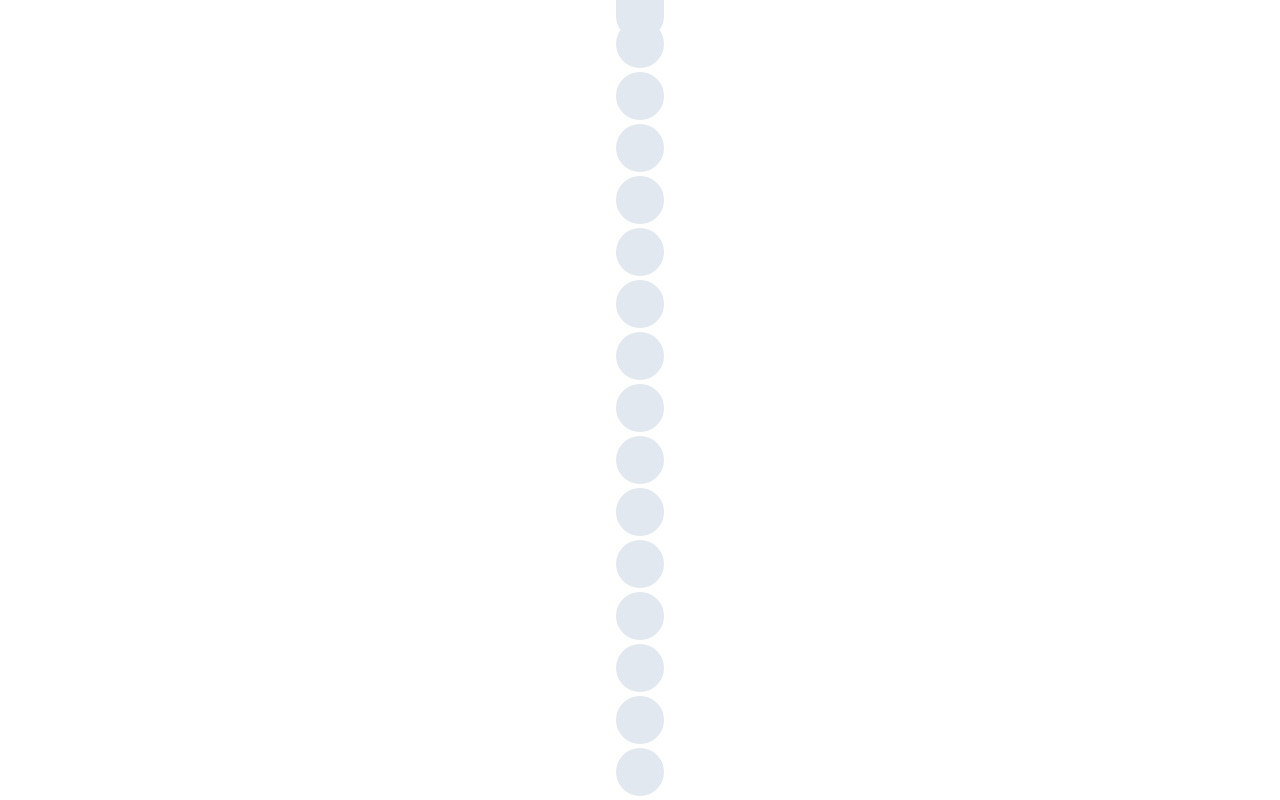
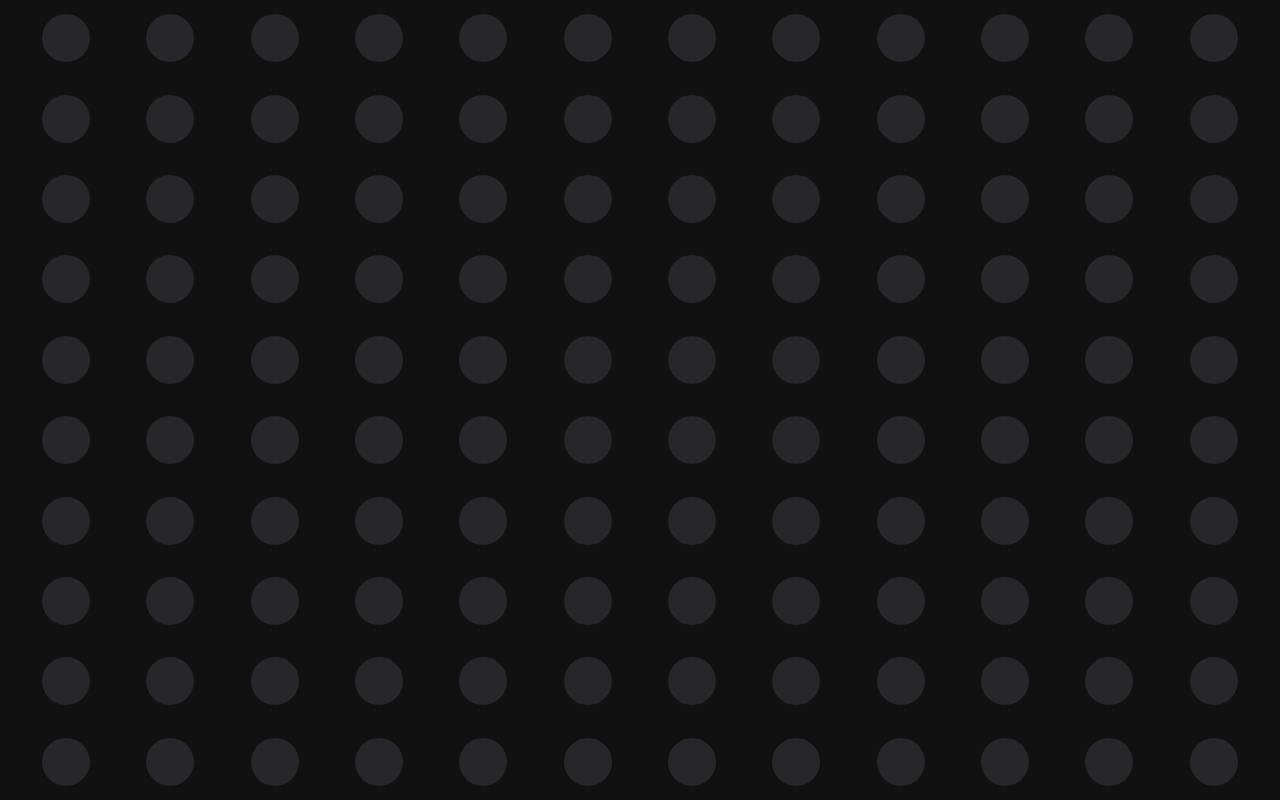
Before and after one commit to seniorcreative/organisms, a React (Create React App) app: page / in a window 1280 px wide. Shown: the top 800 px of the page. Built offline with nearby package versions, Linux system fonts and the light colour scheme.

Commit message:
Toggle cell alive talking to parent model

```diff
--- a/src/App.tsx
+++ b/src/App.tsx
@@ -1,13 +1,10 @@
-import OrganismModel from "./organismModel";
-import { OrganismCellType } from "./types/organismTypes";
+import "./index.css";
 import OrganismGrid from "./components/organismGrid";
-import "./index.css";
 
 const App = () => {
-  const organismData: OrganismCellType[] = OrganismModel();
   return (
     <div className="container mx-auto px-4">
-      <OrganismGrid rows={5} cols={6} organisms={organismData} />
+      <OrganismGrid rows={5} cols={6} />
     </div>
   );
 };
--- a/src/components/_organismCell.tsx
+++ /dev/null
@@ -1,22 +0,0 @@
-import { OrganismCellType } from "../types/organismTypes";
-import { useState } from "react";
-
-const OrganismCell = (props: OrganismCellType) => {
-  const [active, setActive] = useState(false);
-  return (
-    <div
-      className="cursor-pointer flex justify-center items-center"
-      onClick={() => {
-        setActive(!active);
-      }}
-    >
-      <div
-        className={`w-12 h-12 rounded-full transition transition-all ${
-          active ? "bg-lime-500" : "bg-slate-200"
-        }`}
-      ></div>
-    </div>
-  );
-};
-
-export default OrganismCell;
--- /dev/null
+++ b/src/components/organismCell.tsx
@@ -0,0 +1,22 @@
+import { OrganismCellPropsType } from "../types/organismTypes";
+
+const OrganismCell = (props: OrganismCellPropsType) => {
+  const alive: boolean = props.alive;
+
+  return (
+    <div
+      className="flex justify-center items-center"
+      onClick={() => {
+        props.toggleAlive(props.x);
+      }}
+    >
+      <div
+        className={`cursor-pointer w-12 h-12 rounded-full transition transition-all ${
+          alive ? "bg-lime-500" : "bg-zinc-800"
+        }`}
+      ></div>
+    </div>
+  );
+};
+
+export default OrganismCell;
--- a/src/components/organismGrid.tsx
+++ b/src/components/organismGrid.tsx
@@ -1,19 +1,33 @@
 import { OrganismGridType, OrganismCellType } from "../types/organismTypes";
-import OrganismCell from "./_organismCell";
+import OrganismCell from "./organismCell";
+import OrganismModel from "../models/organismModel";
+import { useState } from "react";
 
 const OrganismGrid = (props: OrganismGridType) => {
+  const [organisms, setOrganisms] = useState(OrganismModel());
+
+  const toggleAliveMethod = (x: number) => {
+    organisms[x - 1].alive = !organisms[x - 1].alive;
+    setOrganisms([...organisms]);
+  };
+
   return (
-    <div className={`grid grid-rows-5 grid-cols-${props.cols} gap-1 h-screen`}>
-      {props.organisms.map((organism: OrganismCellType) => (
+    <>
+      <div className="grid grid-flow-row grid-rows-10 grid-cols-12 gap-1 h-screen">
+        {organisms.map((organism: OrganismCellType) => (
           <OrganismCell
             key={organism.x}
             x={organism.x}
             col={organism.col}
             row={organism.row}
             nbrs={organism.nbrs}
+            alive={organism.alive}
+            toggleAlive={toggleAliveMethod}
           ></OrganismCell>
         ))}
       </div>
+      {/* <code>{JSON.stringify(organisms)}</code> */}
+    </>
   );
 };
 
--- a/src/index.css
+++ b/src/index.css
@@ -2,15 +2,5 @@
 @tailwind components;
 @tailwind utilities;
 body {
-  margin: 0;
-  font-family: -apple-system, BlinkMacSystemFont, 'Segoe UI', 'Roboto', 'Oxygen',
-    'Ubuntu', 'Cantarell', 'Fira Sans', 'Droid Sans', 'Helvetica Neue',
-    sans-serif;
-  -webkit-font-smoothing: antialiased;
-  -moz-osx-font-smoothing: grayscale;
+  background: #111;
 }
-
-code {
-  font-family: source-code-pro, Menlo, Monaco, Consolas, 'Courier New',
-    monospace;
-}
--- a/src/index.tsx
+++ b/src/index.tsx
@@ -1,17 +1,9 @@
-import React from 'react';
-import ReactDOM from 'react-dom';
-import './index.css';
-import App from './App';
-import reportWebVitals from './reportWebVitals';
+import React from "react";
+import ReactDOM from "react-dom";
+import "./index.css";
+import App from "./App";
 
 ReactDOM.render(
-  <React.StrictMode>
-    <App />
-  </React.StrictMode>,
-  document.getElementById('root')
+  <App />,
+  document.getElementById("root")
 );
-
-// If you want to start measuring performance in your app, pass a function
-// to log results (for example: reportWebVitals(console.log))
-// or send to an analytics endpoint. Learn more: https://bit.ly/CRA-vitals
-reportWebVitals();
--- a/src/organismModel.tsx
+++ b/src/models/organismModel.tsx
@@ -1,5 +1,8 @@
 // HELLO I AM THE START OF THE ORGANISM DATA MODEL
-import { OrganismCellType } from "./types/organismTypes";
+import { OrganismCellType } from "../types/organismTypes";
+
+const ROWS: number = 10;
+const COLS: number = 12;
 
 const OrganismModel = () => {
   // Stage 1.
@@ -9,10 +12,6 @@ const OrganismModel = () => {
   L  | x | R
   BL | B | BR
   */
-  // TODO: Hook these up with organism state context
-  const ROWS: number = 5;
-  const COLS: number = 6;
-
   const getTL = (row: number, col: number, x: number) =>
     row === 1
       ? col === 1
@@ -72,6 +71,7 @@ const OrganismModel = () => {
         B: getB(row, col, x),
         BR: getBR(row, col, x),
       },
+      alive: false,
     };
     organismCellData.push(newOrganismCell);
     col++;
--- a/src/organismControllerContext.tsx
+++ /dev/null
@@ -1,53 +0,0 @@
-import { createContext, useContext, useReducer } from "react";
-
-type OrganismAction =
-  | { type: "SET_ROWS"; text: number }
-  | { type: "SET_COLS"; text: number }
-
-type OrganismState = {
-  rows: number;
-  cols: number
-};
-
-type OrganismDispatch = (action: OrganismAction) => void;
-type OrganismProviderProps = { children: React.ReactNode };
-
-const OrganismContext = createContext<
-  { state: OrganismState; dispatch: OrganismDispatch } | undefined
->(undefined);
-
-const OrganismReducer = (state: OrganismState, action: OrganismAction) => {
-  switch (action.type) {
-    case "SET_ROWS": {
-      state.rows = action.text;
-      return state;
-    }
-    case "SET_COLS": {
-      state.cols = action.text;
-      return state;
-    }
-    default: {
-      return state;
-    }
-  }
-};
-
-const OrganismProvider = ({ children }: OrganismProviderProps) => {
-  const [state, dispatch] = useReducer(OrganismReducer, {
-    rows: 5,
-    cols: 6
-  });
-
-  const value = { state, dispatch };
-  return <OrganismContext.Provider value={value}>{children}</OrganismContext.Provider>;
-};
-
-const useOrganism = () => {
-  const context = useContext(OrganismContext);
-  if (context === undefined) {
-    throw new Error("useOrganism must be used within an OrganismProvider");
-  }
-  return context;
-};
-
-export { OrganismProvider, useOrganism };
```
Also changed, not shown: src/types/organismTypes.tsx (+10 -1 lines), 1 other file (tests, documents, lock files or other folders). Lines whose indentation alone changed are shown as unchanged.
